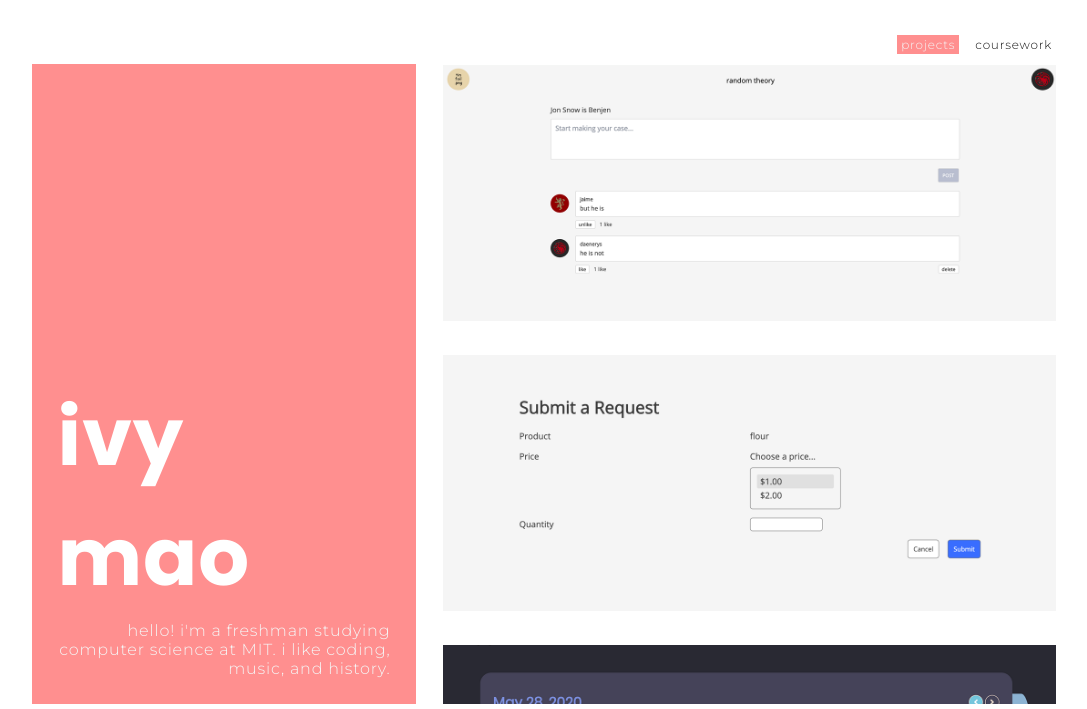
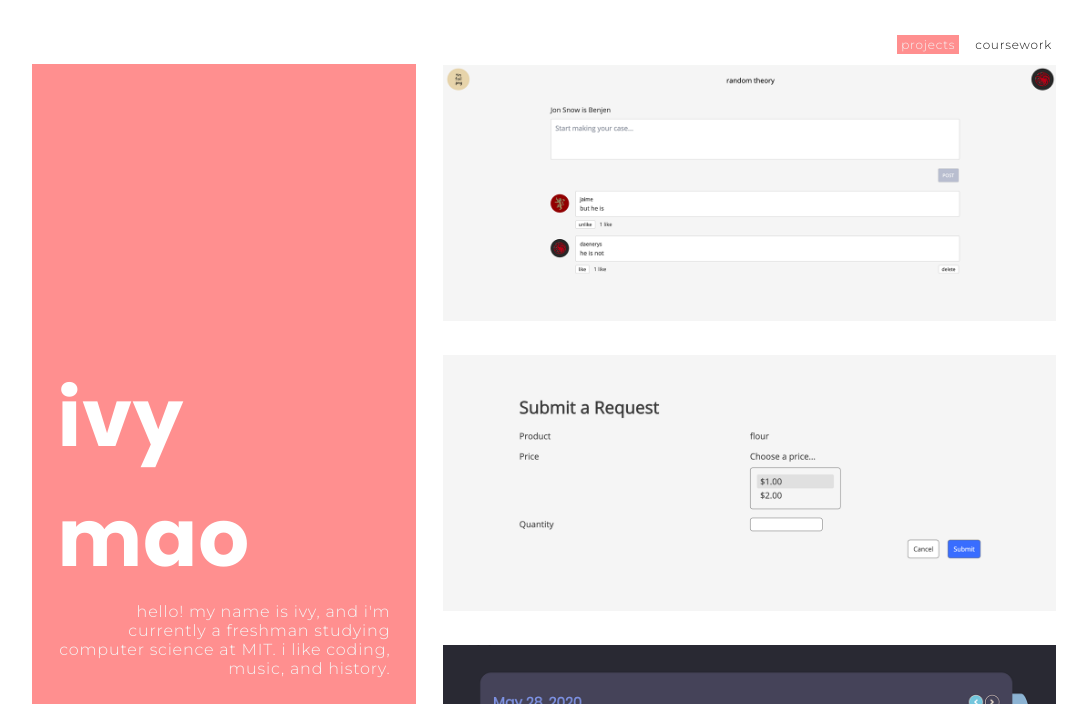
Before and after one commit to maoivy/maoivy.github.io, a Gatsby site: page / in a window 1280 px wide. Shown: the top 709 px of the page, without its empty margins (96-1183 px from the left). Built offline with nearby package versions, Linux system fonts and the light colour scheme; Gatsby itself is replaced by a stand-in of ours.

Commit message:
update bio

```diff
--- a/src/components/project.js
+++ b/src/components/project.js
@@ -37,7 +37,7 @@ Project.propTypes = {
   demo: PropTypes.string,
   code: PropTypes.string,
   team: PropTypes.string,
-  awards: PropTypes.instanceOf(Element).isRequired,
+  awards: PropTypes.string,
 }
 
 export default Project
--- a/src/components/sidebar.js
+++ b/src/components/sidebar.js
@@ -11,8 +11,8 @@ const Sidebar = ({ siteTitle }) => (
         {siteTitle}
       </Link>
       <div className="sidebar-bio">
-        hello! i'm a freshman studying computer science at MIT. i like coding,
-        music, and history.
+        hello! my name is ivy, and i'm currently a freshman studying computer
+        science at MIT. i like coding, music, and history.
       </div>
     </div>
   </div>
--- a/src/pages/index.js
+++ b/src/pages/index.js
@@ -1,11 +1,9 @@
 import React from "react"
-import { Link } from "gatsby"
 
 import Layout from "../components/layout"
 
 import ProjectBlock from "../components/projectblock"
 import Courses from "../components/courses"
-import Image from "../components/image"
 import SEO from "../components/seo"
 
 import { library } from "@fortawesome/fontawesome-svg-core"
```
